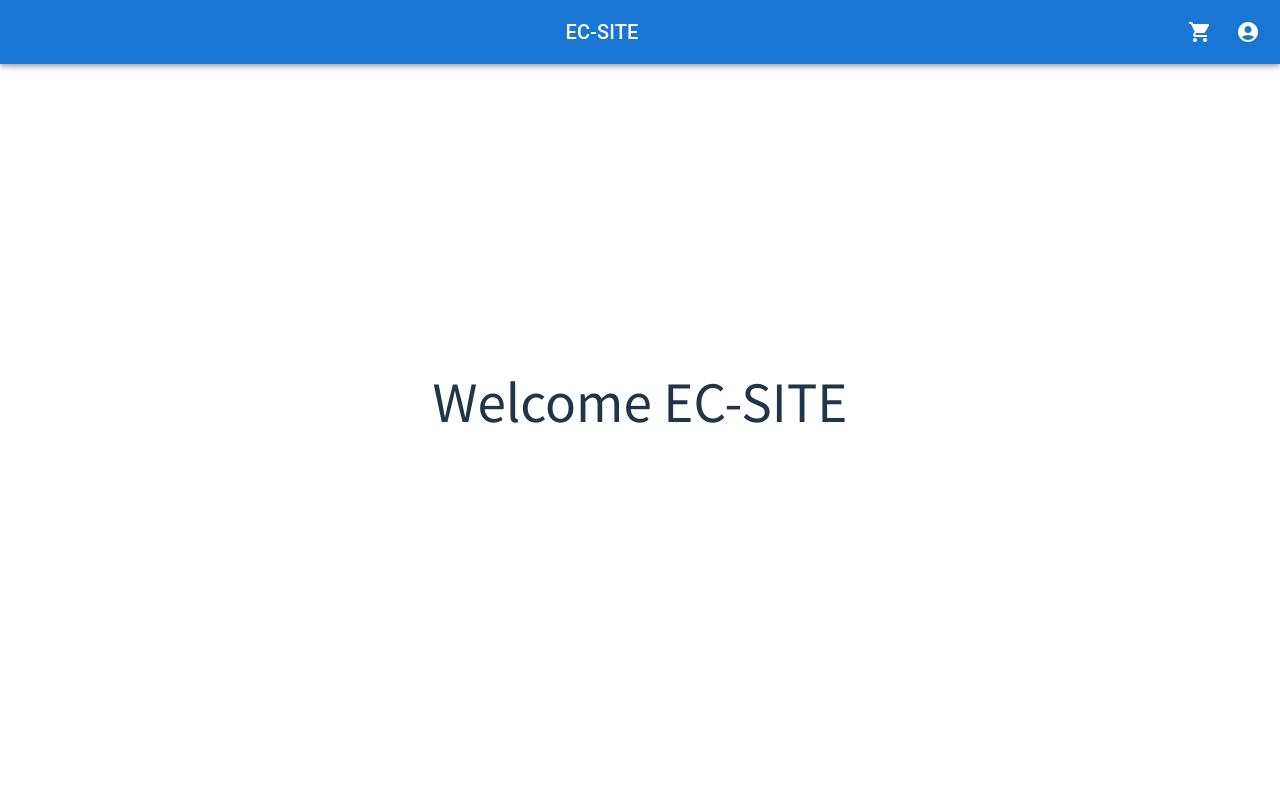
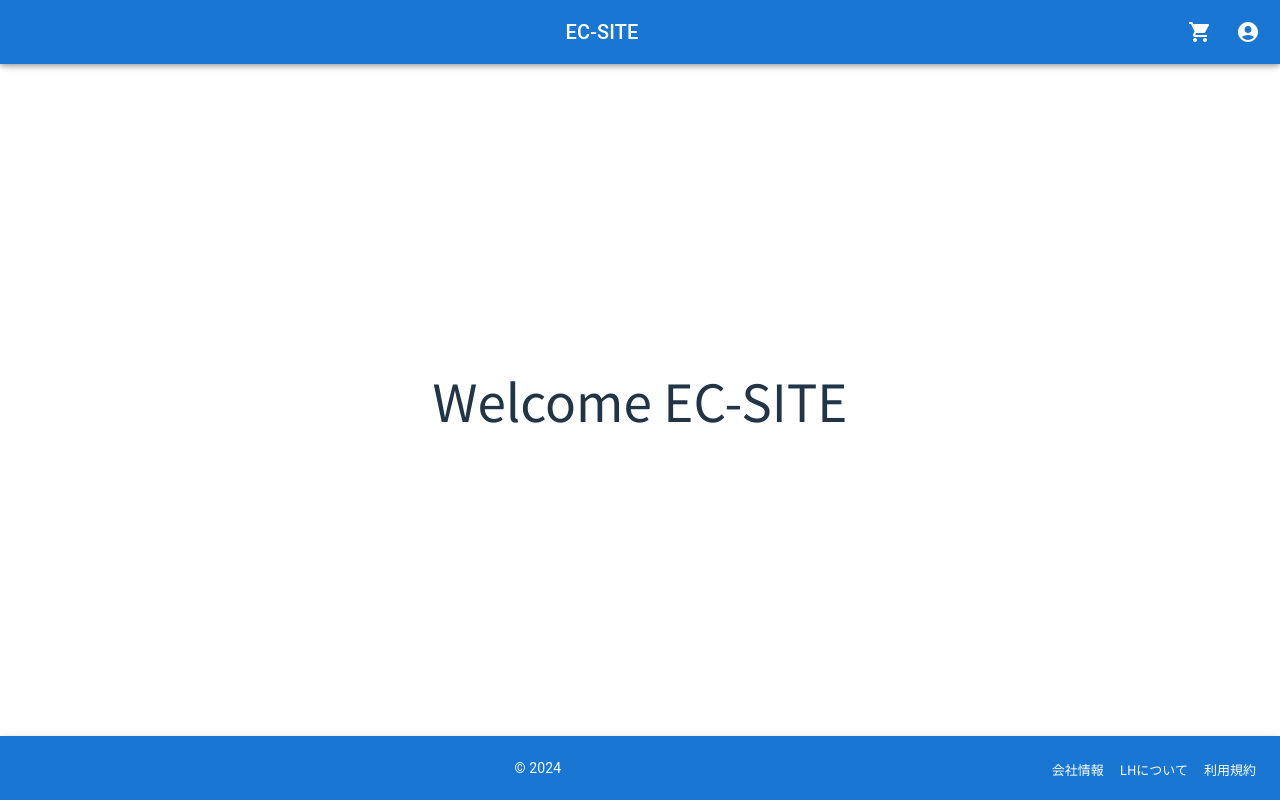
Before and after one commit to shooda4953-alt/ec-site, a React (Vite) app: page / in a window 1280 px wide. Built offline with nearby package versions, Linux system fonts and the light colour scheme.

Commit message:
フッターテンプレ追加

```diff
--- /dev/null
+++ b/src/components/templates/footer.tsx
@@ -0,0 +1,52 @@
+import React from "react";
+import { AppBar, Toolbar, Typography, Link } from "@mui/material";
+
+interface FooterTemplateProps {
+  companyName: string;
+}
+
+const FooterTemplate: React.FC<FooterTemplateProps> = ({ companyName }) => {
+  return (
+    <AppBar position="fixed" style={{ top: "auto", bottom: 0, width: "100%" }}>
+      <Toolbar>
+        <Typography variant="body2" style={{ flexGrow: 1 }}>
+          &copy; {new Date().getFullYear()} {companyName}
+        </Typography>
+
+        <div>
+          <Link
+            href="https://littleheroes.jp/"
+            color="inherit"
+            style={{
+              marginRight: 16,
+              textDecoration: "none",
+              fontSize: "small",
+            }}
+          >
+            会社情報
+          </Link>
+          <Link
+            href="https://littleheroes.jp/about"
+            color="inherit"
+            style={{
+              marginRight: 16,
+              textDecoration: "none",
+              fontSize: "small",
+            }}
+          >
+            LHについて
+          </Link>
+          <Link
+            href="https://littleheroes.jp/terms"
+            color="inherit"
+            style={{ textDecoration: "none", fontSize: "small" }}
+          >
+            利用規約
+          </Link>
+        </div>
+      </Toolbar>
+    </AppBar>
+  );
+};
+
+export default FooterTemplate;
--- a/src/pages/topPage.tsx
+++ b/src/pages/topPage.tsx
@@ -1,6 +1,7 @@
 import Box from "@mui/material/Box";
 import Header from "../components/templates/header";
 import "../pages/topPage.css";
+import Footer from "../components/templates/footer";
 
 function App() {
   return (
@@ -8,6 +9,7 @@ function App() {
       <Box>
         <Header />
         <h1>Welcome EC-SITE</h1>
+        <Footer companyName={""} />
       </Box>
     </>
   );
```
